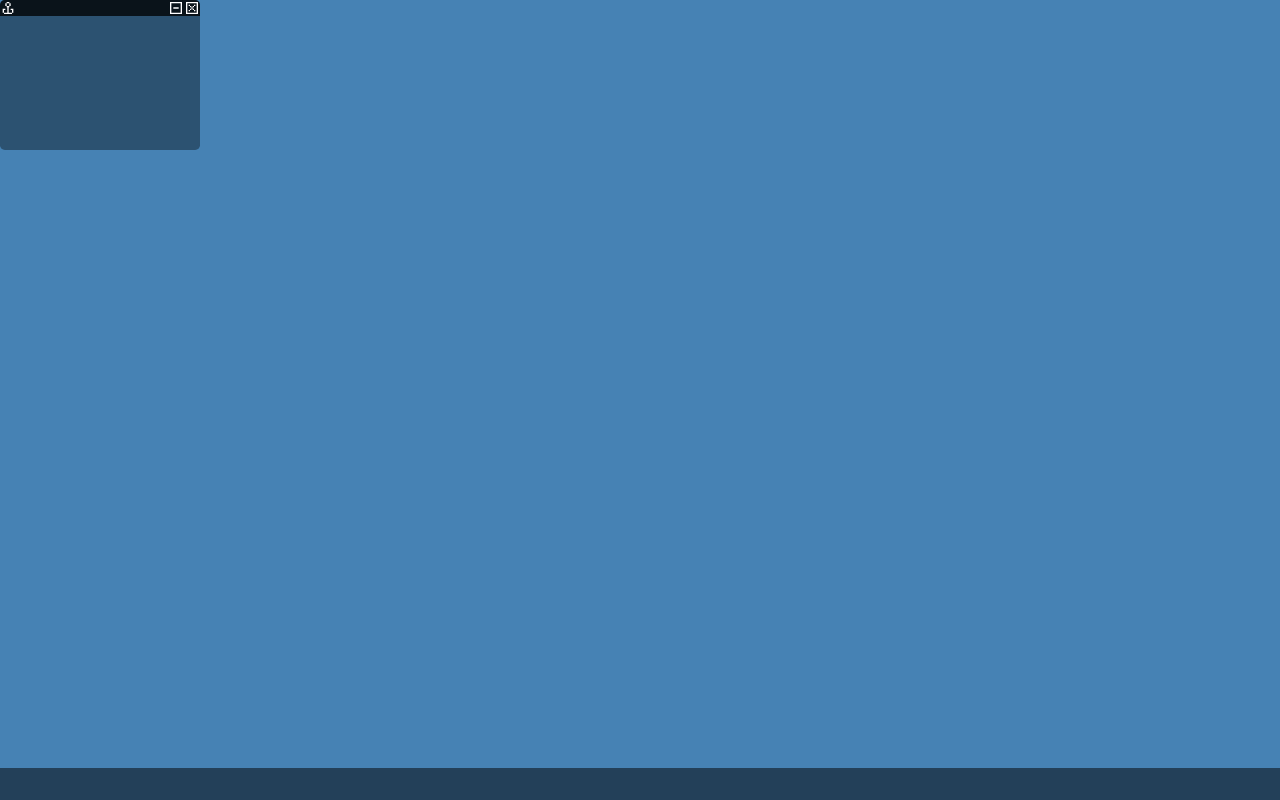
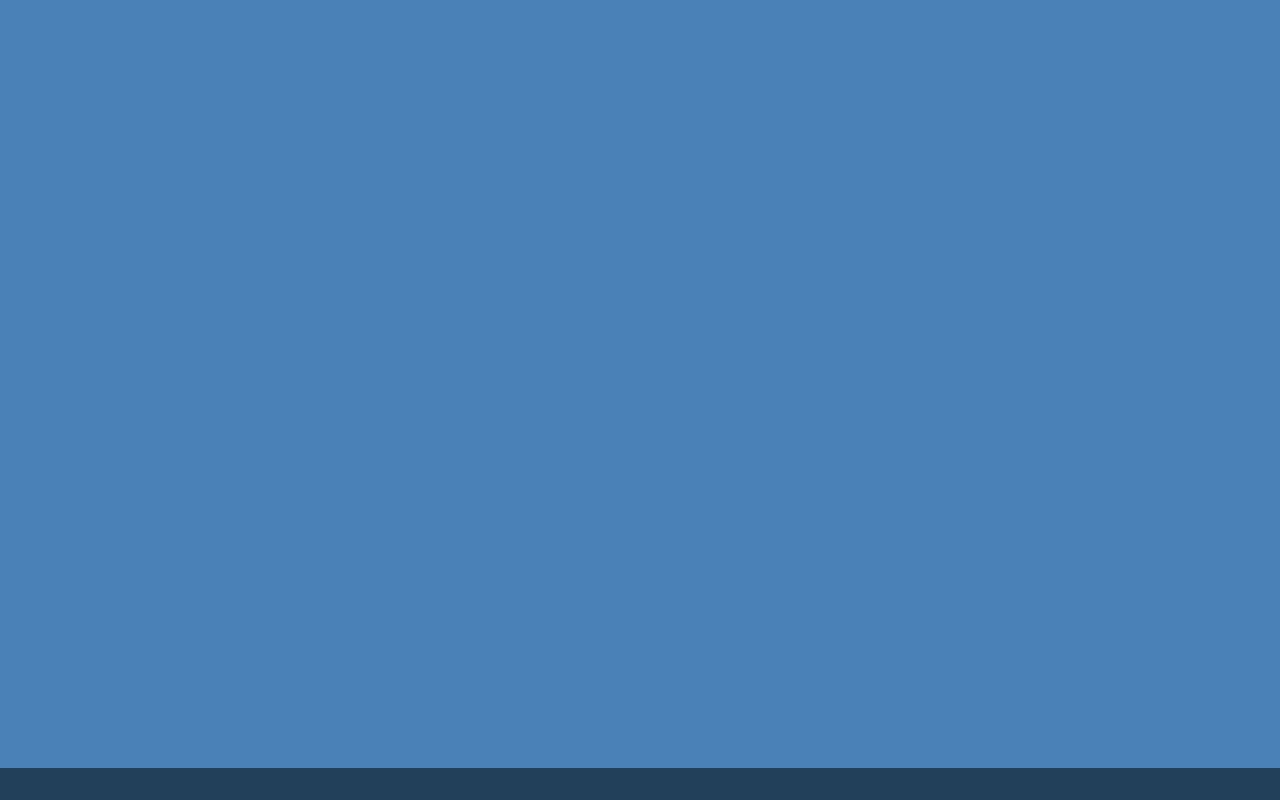
Before and after one commit to WWarzecha/cozy-desktop, a website built with webpack: page src/template.html in a window 1280 px wide. Built offline with nearby package versions, Linux system fonts and the light colour scheme; files whose address does not match are found by name.

Commit message:
add app manager

```diff
--- a/src/app-manager/app-manager.js
+++ b/src/app-manager/app-manager.js
@@ -0,0 +1,10 @@
+const appManager = (() =>{
+    let apps = {};
+    const addApp = (app) => apps[app.id] = app;
+    const minimizeApp = (id) => apps[id].makeInvisible();
+    const showApp = (id) => apps[id].makeVisible();
+    return {addApp, minimizeApp, showApp};
+})();
+
+
+export default appManager;
--- a/src/index.js
+++ b/src/index.js
@@ -2,10 +2,13 @@ import "./styles.css";
 import "../node_modules/modern-normalize/modern-normalize.css";
 import wallpaperLoader from "./wallpaper-loader";
 import AppWindow from "./windows/app-window";
+import appManager from "./app-manager/app-manager";
 
 wallpaperLoader.load()
 const app = new AppWindow();
 document.body.appendChild(app.dom);
+appManager.addApp(app);
+appManager.minimizeApp(app.id);
 // let visibilityController = app.visibilityController;
 // const btn1 = document.createElement("button");
 // const btn2 = document.createElement("button");
--- a/src/wallpaper-loader.js
+++ b/src/wallpaper-loader.js
@@ -1,8 +1,11 @@
 const wallpaperLoader = (() => {
     const load = () =>
     {
-        const wallpaper = require("./img/wallpaper.gif")
-        document.body.style.backgroundImage = `url(${wallpaper})`;
+        //
+        setTimeout(() => {
+            const wallpaper = require("./img/wallpaper.gif")
+            document.body.style.backgroundImage = `url(${wallpaper})`
+         }, 0);
     };
     return {"load": load};
 })();
--- a/src/windows/app-window.js
+++ b/src/windows/app-window.js
@@ -13,7 +13,7 @@ const addWindowDOM = (width = 200, height = 150) => {
 };
 
 const AppWindow = class {
-    constructor(width, height, icon_url = undefined) {
+    constructor(width, height, appManager, icon_url = undefined) {
         this.dom = addWindowDOM(width, height)
         this.id = Symbol();
         this.icon = require("../img/anchor.svg");
@@ -23,8 +23,10 @@ const AppWindow = class {
         makeDraggable(this.dom, this.topBar.dom, this.blockingState);
         makeResizable(this.dom, this.blockingState);
         this.visibilityController = visibilityController(this.dom);
-        this.topBar.addMinimizeFunctionality(this.visibilityController);
+        this.topBar.addMinimizeFunctionality(this.visibilityController.makeInvisible);
     };
+    makeVisible = () => this.visibilityController.makeVisible();
+    makeInvisible = () => this.visibilityController.makeInvisible();
 };
 
 
--- a/src/windows/top-bar/top-bar.js
+++ b/src/windows/top-bar/top-bar.js
@@ -25,7 +25,7 @@ const topBar = (icon) => {
 
     topBar.appendChild(rightSideIcons);
 
-    const addMinimizeFunctionality = (visibilityController) => minimizeIcon.onclick = () => visibilityController.makeInvisible();
+    const addMinimizeFunctionality = (makeInvisible) => minimizeIcon.onclick = () => makeInvisible();
 
     return {dom: topBar, addMinimizeFunctionality};
 };
```
Also changed, not shown: dist/index.html, dist/main.js.
